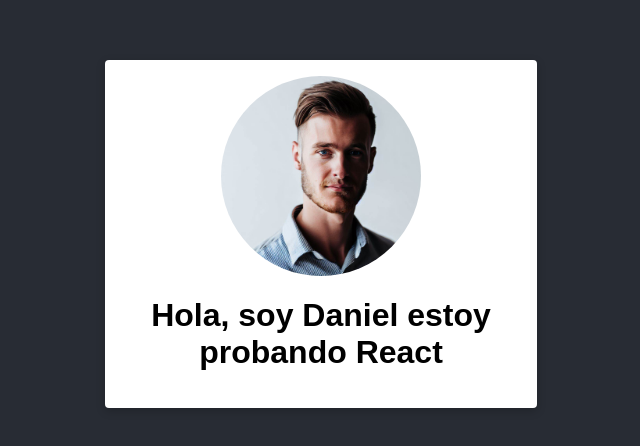
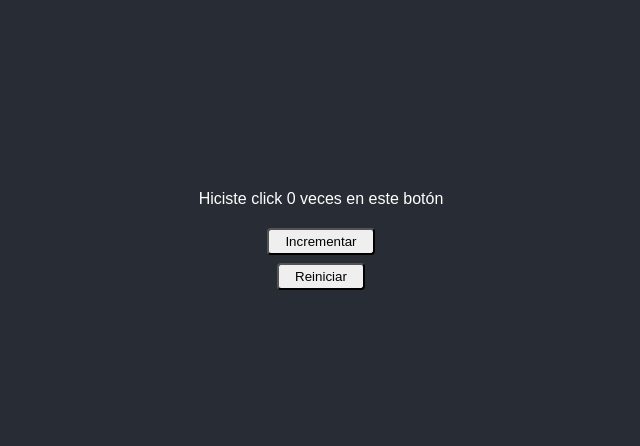
Before and after one commit to DOF1109/React-Practicas-CF-forked-, a React (Create React App) app: page / in a window 1280 px wide. Shown: the part 166-612 px from the top of the page, without its empty margins (319-959 px from the left). Built offline with nearby package versions, Linux system fonts and the light colour scheme.

Commit message:
Creo el componente Counter

```diff
--- a/src/components/App.js
+++ /dev/null
@@ -1,10 +0,0 @@
-import PresentationCard from "./PresentationCard";
-import "./App.css";
-
-export default function App() {
-    return (
-        <div className="App">
-            <PresentationCard/>
-        </div>
-    );
-}
--- /dev/null
+++ b/src/components/App.jsx
@@ -0,0 +1,12 @@
+import PresentationCard from "./PresentationCard/PresentationCard";
+import "./App.css";
+import Counter from "./Counter/Counter";
+
+export default function App() {
+    return (
+        <div className="App">
+            {/* <PresentationCard/> */}
+            <Counter/>
+        </div>
+    );
+}
--- /dev/null
+++ b/src/components/Counter/Counter.css
@@ -0,0 +1,15 @@
+/* Estilos de componente de contador */
+
+.counter {
+    color: white;
+    display: flex;
+    align-items: center;
+    flex-direction: column;
+}
+
+.counter button{
+    border-radius: 0.25rem;
+    margin: 0.25rem;
+    padding: 0.25rem 1rem;
+    width: fit-content;
+}
--- /dev/null
+++ b/src/components/Counter/Counter.jsx
@@ -0,0 +1,28 @@
+// Componente contador
+
+import { useState } from 'react';
+import './Counter.css';
+
+function Counter() {
+    const [counter, setCounter] = useState(0);
+
+    const increaseCounter = () => {
+        setCounter(counter + 1);
+    }
+
+    const resetCounter = () => {
+        setCounter(0);
+    }
+
+    return(
+        <div className='counter'>
+            <p>
+                Hiciste click {counter} veces en este botón
+            </p>
+            <button onClick={increaseCounter}>Incrementar</button>
+            <button onClick={resetCounter}>Reiniciar</button>
+        </div>
+    );
+}
+
+export default Counter;
--- a/src/components/PresentationCard.css
+++ b/src/components/PresentationCard/PresentationCard.css
@@ -1,3 +1,5 @@
+/* Estilos de componente de tarjeta de presentacion */
+
 .presentation-card {
     aspect-ratio: 16/9;
     background-color: white;
--- a/src/components/PresentationCard.jsx
+++ b/src/components/PresentationCard/PresentationCard.jsx
@@ -1,4 +1,6 @@
-import fotoPerfil from '../assets/foto-perfil.jfif';
+// Componente de tarjeta de presentacion
+
+import fotoPerfil from '../../assets/foto-perfil.jfif';
 import './PresentationCard.css';
 
  function PresentationCard() {
--- a/src/index.css
+++ b/src/index.css
@@ -1,4 +1,6 @@
 body {
+    box-sizing: border-box;
     font-family: sans-serif;
     margin: 0;
+    padding: 0;
 }
```
